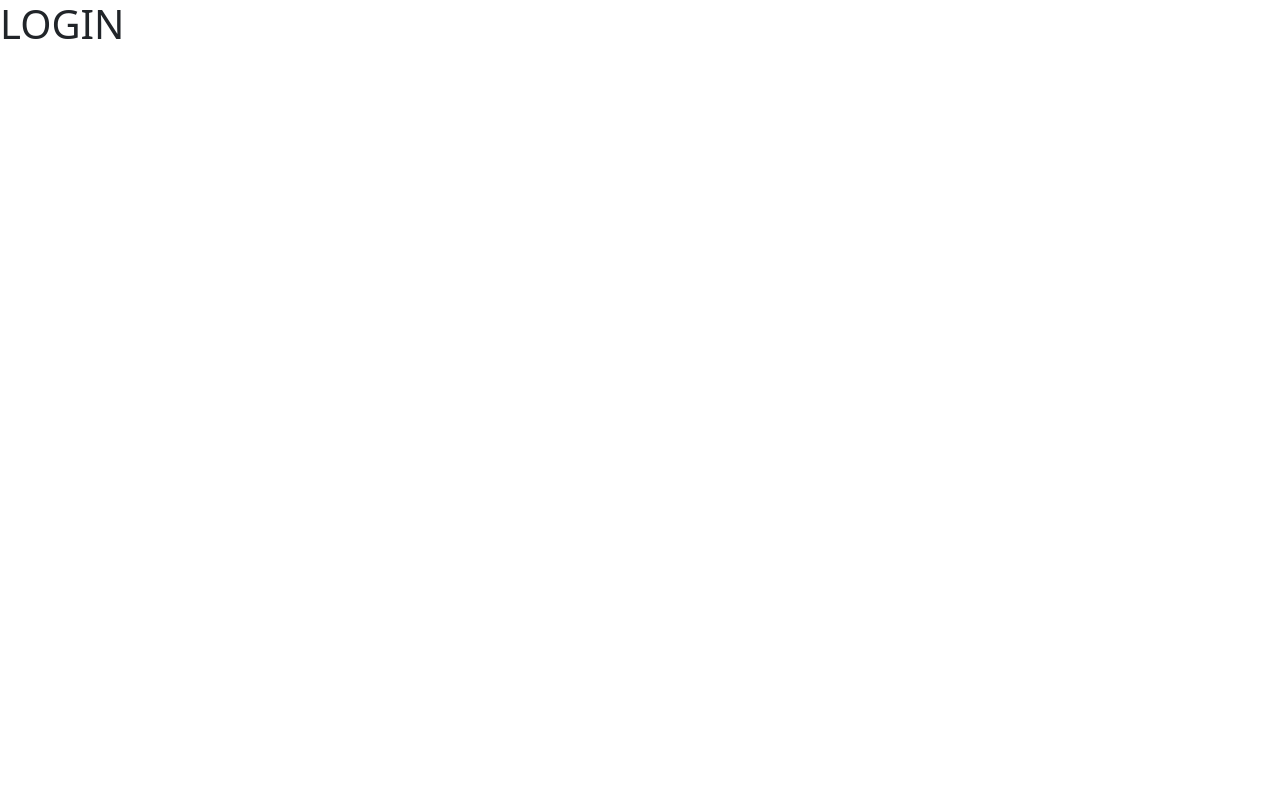
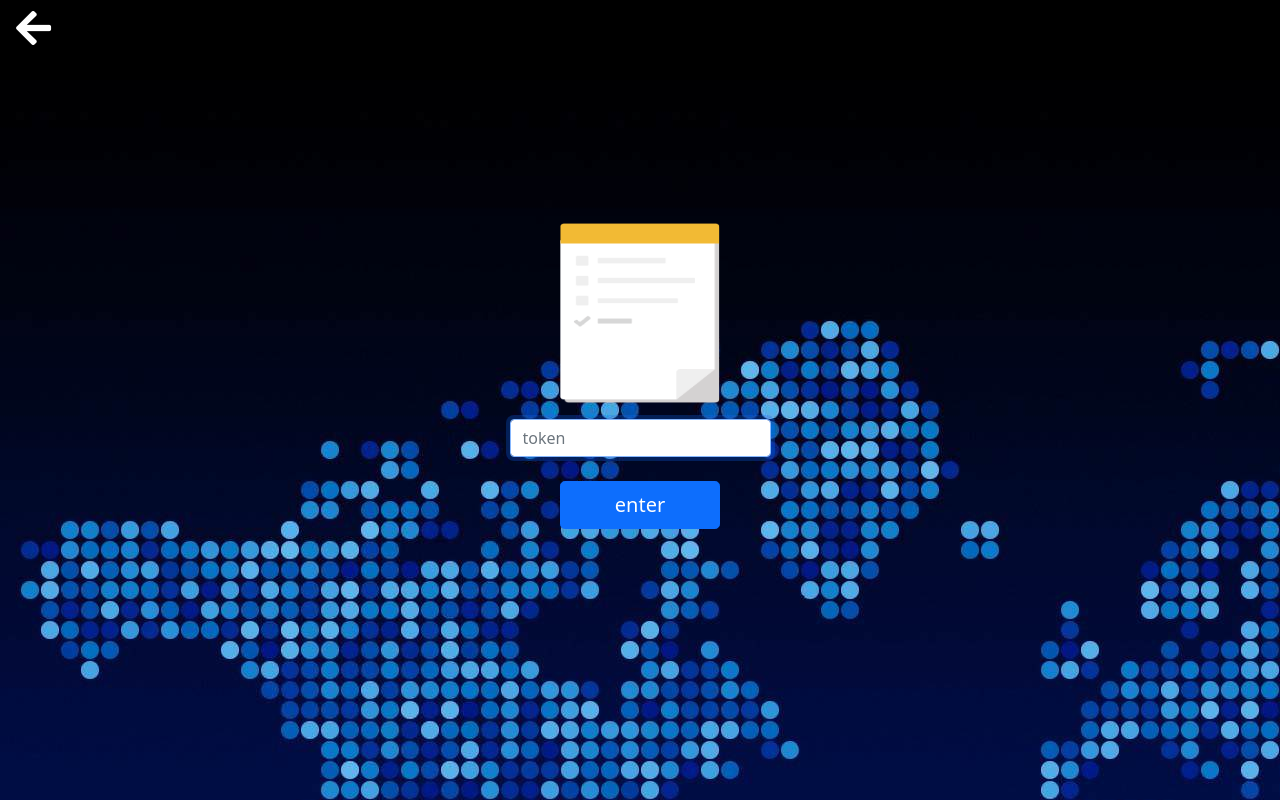
Before and after one commit to carcassonne-team/Shopping-List-Web, a Vue app: page /login in a window 1280 px wide. Built offline with nearby package versions, Linux system fonts and the light colour scheme.

Commit message:
create login/register form

```diff
--- a/src/components/EditList.vue
+++ b/src/components/EditList.vue
@@ -22,7 +22,6 @@
           <li><a class="dropdown-item" href="#">Wyczyść kupione</a></li>
         </ul>
       </div>
-      <i class="fas fa-cog icon float-end fs-5 mt-2 IconCursor mx-4" @click="settings"></i>
     </div>
     <ul class="list-group list-group-flush">
 
--- a/src/components/SideBar.vue
+++ b/src/components/SideBar.vue
@@ -3,28 +3,8 @@
     <div class="bg-light border-right" id="sidebar-wrapper">
       <div class="sidebar-heading">Start</div>
       <div class="list-group list-group-flush">
-        <div class="card text-dark bg-primary mb-3 mt-3" style="max-width: 18rem">
-          <div class="card-header text-center white">
-            Chcesz skorzystać z wszystkich funkcji Shopping List ZMP?
-          </div>
-          <div class="card-body text-center">
-            <button type="button" class="btn btn-success text-center">
-              <router-link to="/login" class="white routerBtn">ZAŁÓŻ KONTO</router-link>
-            </button>
-            <button type="button" class="btn btn-primary text-center pt-3">
-              <router-link to="/login" class="white routerBtn">ZALOGUJ SIĘ</router-link>
-            </button>
-          </div>
-        </div>
-        <router-link to="/" class="list-group-item list-group-item-action bg-light"
-          ><i class="fas fa-shopping-cart"></i> Lista Zakupów</router-link
-        >
-        <router-link to="settings" class="list-group-item list-group-item-action bg-light"
-          ><i class="fas fa-trash"></i> Kosz</router-link
-        >
-        <router-link to="settings" class="list-group-item list-group-item-action bg-light"
-          ><i class="fas fa-cog"></i> Ustawienia</router-link
-        >
+        <is-not-logged></is-not-logged>
+        <side-menu></side-menu>
       </div>
     </div>
     <div id="page-content-wrapper">
@@ -42,8 +22,11 @@
           class="collapse navbar-collapse justify-content-end"
           id="navbarSupportedContent"
         >
-          <button type="button" class="btn btn-primary">
+          <button type="button" class="btn btn-primary" v-if="!false">
             <router-link to="/login" class="btn white">Log In</router-link>
+          </button>
+          <button type="button" class="btn btn-primary" v-if="false" @click="handleLogout">
+            <router-link to="/logout" class="btn white">Log Out</router-link>
           </button>
         </div>
       </nav>
@@ -55,16 +38,22 @@
 </template>
 
 <script>
+import isNotLogged from './sideBar/isNotLogged';
+import sideMenu from './sideBar/sideMenu';
 export default {
   data() {
     return {
       isActive: false,
     };
   },
+  components: {isNotLogged,sideMenu},
   methods: {
     switchBar() {
       this.isActive = !this.isActive;
     },
+    handleLogout(){
+      console.log('logout')
+    }
   },
 };
 </script>
@@ -84,6 +73,13 @@ export default {
   transition: margin 0.25s ease-out;
 }
 
+.dropdownImage {
+  width: 50px;
+  height: 50px;
+  border-radius: 50%;
+  background-color: #ddd;
+}
+
 #sidebar-wrapper .sidebar-heading {
   padding: 0.875rem 1.25rem;
   font-size: 1.2rem;
@@ -95,10 +91,6 @@ export default {
 
 #page-content-wrapper {
   min-width: 100vw;
-}
-
-.routerBtn {
-  text-decoration: none;
 }
 
 .white {
--- /dev/null
+++ b/src/components/sideBar/isNotLogged.vue
@@ -0,0 +1,25 @@
+<template>
+  <div class="card text-dark bg-primary mb-3 mt-3" style="max-width: 18rem">
+    <div class="card-header text-center white">
+      Chcesz skorzystać z wszystkich funkcji Shopping List ZMP?
+    </div>
+    <div class="card-body text-center">
+      <button type="button" class="btn btn-success text-center">
+        <router-link to="/register" class="white routerBtn">ZAŁÓŻ KONTO</router-link>
+      </button>
+      <button type="button" class="btn btn-primary text-center pt-3">
+        <router-link to="/login" class="white routerBtn">ZALOGUJ SIĘ</router-link>
+      </button>
+    </div>
+  </div>
+</template>
+
+<style scoped>
+  .routerBtn {
+    text-decoration: none;
+  }
+
+  .white {
+    color: #fff;
+  }
+</style>
--- /dev/null
+++ b/src/components/sideBar/sideMenu.vue
@@ -0,0 +1,18 @@
+<template>
+  <router-link to="/" class="list-group-item list-group-item-action bg-light"
+  ><i class="fas fa-shopping-cart"></i> Lista Zakupów</router-link
+  >
+  <router-link to="settings" class="list-group-item list-group-item-action bg-light"
+  ><i class="fas fa-trash"></i> Kosz</router-link
+  >
+  <router-link to="settings" class="list-group-item list-group-item-action bg-light"
+  ><i class="fas fa-cog"></i> Ustawienia</router-link
+  >
+  <router-link to="logout" class="list-group-item list-group-item-action bg-light" v-if="false"
+  ><i class="fas fa-outdent"></i> Log Out</router-link
+  >
+</template>
+
+<style scoped>
+
+</style>
--- a/src/router/index.js
+++ b/src/router/index.js
@@ -3,7 +3,11 @@ import { createRouter, createWebHistory } from 'vue-router'
 const routes = [
     {
       path: "/",
-      name: "Home",
+      redirect: '/lists'
+    },
+    {
+      path: "/lists",
+      name: "Lists",
       component: () => import("../views/lists/Home.vue"),
     },
     {
@@ -25,7 +29,13 @@ const routes = [
       path: "/settings",
       name: "Settings",
       component: () => import("../views/lists/Settings.vue"),
-  },
+    },
+    {
+        path: "/register",
+        name: "Register",
+        component: () => import("../views/lists/Register"),
+    },
+    { path: '/:pathMatch(.*)*', component: () => import("../views/lists/PageNotFound"), },
 ]
 
 const router = createRouter({
--- a/src/views/lists/Home.vue
+++ b/src/views/lists/Home.vue
@@ -1,7 +1,7 @@
 <template>
   <nav-bar>
-      <create-list v-if="false"></create-list>
-      <show-lists name="nazwa listy" v-if="!false"></show-lists>
+      <create-list v-if="!false"></create-list>
+      <show-lists name="nazwa listy" v-if="false"></show-lists>
   </nav-bar>
 </template>
 
--- a/src/views/lists/Login.vue
+++ b/src/views/lists/Login.vue
@@ -1,10 +1,72 @@
 <template>
-  <h1>LOGIN</h1>
+  <div class="containerBG">
+    <router-link to="/">
+      <i class="fas fa-arrow-left white fs-1 px-3 py-2 pointer"></i>
+    </router-link>
+    <div class="container h-80">
+      <div class="row align-items-center h-100">
+        <div class="col-3 mx-auto">
+          <div class="text-center">
+            <img id="profile-img" class="profile-img-card passInput" src="../../assets/empty-lists.png" />
+            <p id="profile-name" class="profile-name-card"></p>
+            <form class="text-center mx-auto">
+              <div class="mx-auto text-center">
+                <form @submit.prevent="handleLogin" action="POST">
+                  <input type="password" name="password" id="inputPassword" class="form-control form-group passInput" placeholder="token" required autofocus v-model="token">
+                  <button class="btn btn-lg btn-primary btn-block mt-4 passInput" type="submit">enter</button>
+                </form>
+              </div>
+            </form>
+          </div>
+        </div>
+      </div>
+    </div>
+  </div>
 </template>
 
 <script>
 
 export default {
   name:"Login",
+  data(){
+    return {
+      token: ''
+    }
+  },
+  methods: {
+    handleLogin(){
+      console.log('login')
+    }
+  }
 };
 </script>
+
+<style scoped>
+.containerBG {
+  background-image: url('../../assets/loginBg.jpg');
+  height: 100vh;
+  width: 100vw;
+}
+
+.white {
+  color: #fff;
+}
+
+.pointer {
+  cursor: pointer;
+}
+
+#profile-img {
+  height:180px;
+}
+.h-80 {
+  height: 80% !important;
+}
+
+.passInput {
+  min-width: 10rem;
+  margin: auto;
+}
+
+
+</style>
--- /dev/null
+++ b/src/views/lists/PageNotFound.vue
@@ -0,0 +1,21 @@
+<template>
+    <div class="page-wrap d-flex flex-row align-items-center">
+      <div class="container">
+        <div class="row justify-content-center">
+          <div class="col-md-12 text-center">
+            <span class="display-1 d-block">404</span>
+            <div class="mb-4 lead">The page you are looking for was not found.</div>
+            <router-link to="/lists" class="btn btn-link">Back to Home</router-link>
+          </div>
+        </div>
+      </div>
+    </div>
+</template>
+
+<style scoped>
+.page-wrap {
+  background: #dedede;
+  min-height: 100vh;
+  min-width: 100vw;
+}
+</style>
--- /dev/null
+++ b/src/views/lists/Register.vue
@@ -0,0 +1,62 @@
+<template>
+  <div class="containerBG">
+    <router-link to="/"><i class="fas fa-arrow-left white fs-1 pt-3 px-3"></i></router-link>
+    <div class="container">
+      <div class="card position-absolute top-50 start-50 translate-middle">
+        <div class="card-body">
+          <form @submit.prevent="handleRegister" method="POST">
+            <div class="mb-3">
+              <label for="EmailInput" class="form-label">Email address</label>
+              <input type="email" class="form-control" id="EmailInput" v-model="email">
+            </div>
+            <div class="mb-3">
+              <label for="PassInput" class="form-label">Password</label>
+              <input type="password" class="form-control" id="PassInput" v-model="password">
+            </div>
+            <button type="submit" class="btn btn-primary mt-3">Submit</button>
+          </form>
+        </div>
+      </div>
+    </div>
+  </div>
+</template>
+
+<script>
+
+export default {
+  name:"Register",
+  data(){
+    return {
+      email: '',
+      password: ''
+    }
+  },
+  methods:{
+    handleRegister(){
+      console.log("register")
+    }
+  }
+};
+</script>
+
+<style scoped>
+.containerBG {
+  background-image: url("../../assets/loginBg.jpg");
+  width: 100vw;
+  height: 100vh;
+}
+
+.card {
+  width: 50vw;
+  min-height: 30vh;
+}
+
+.white {
+  color: #fff;
+}
+
+.card{
+  max-width: 50rem;
+  max-height: 50rem;
+}
+</style>
```
Also changed, not shown: src/assets/loginBg.jpg (added), 1 other file (tests, documents, lock files or other folders).
